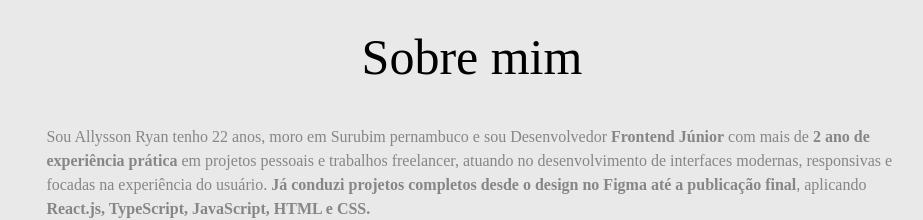
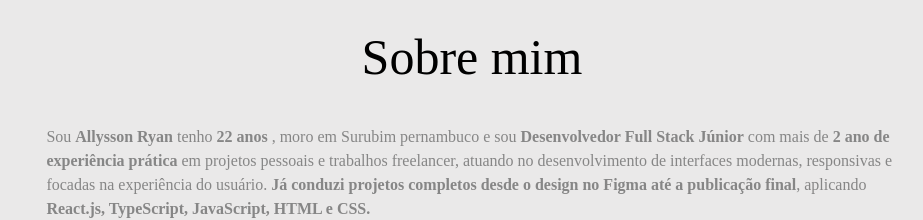
Before and after one commit to Allysson-ryan/Interface-MeuPortifolio-Pessoal-2.0-, a React (Vite) app: page / in a window 1280 px wide. Shown: the part 920-1140 px from the top of the page, without its empty margins (168-1091 px from the left). Built offline with nearby package versions, Linux system fonts and the light colour scheme; no server answers; a web font is replaced by a local one.

Commit message:
Revise AboutSection introduction text
Updated personal introduction in AboutSection component to reflect new title and experience.

```diff
--- a/src/Sections/AboutSection.tsx
+++ b/src/Sections/AboutSection.tsx
@@ -17,7 +17,7 @@ const AboutSection = () => {
         <Title className="text-fourth">Sobre mim</Title>
 
         <p className=" font-secondary text-fifth max-sm:text-[14px] text-[16px] w-[70%] mt-[30px]">
-          Sou Allysson Ryan tenho 22 anos, moro em Surubim pernambuco e sou Desenvolvedor <strong>Frontend Júnior</strong> com mais de <strong>2 ano de experiência prática</strong>  em projetos pessoais e trabalhos freelancer,
+          Sou <strong>Allysson Ryan</strong> tenho <strong>22 anos</strong> , moro em Surubim pernambuco e sou <strong>Desenvolvedor Full Stack Júnior</strong> com mais de <strong>2 ano de experiência prática</strong>  em projetos pessoais e trabalhos freelancer,
 atuando no desenvolvimento de interfaces modernas, responsivas e focadas na experiência do usuário. <strong>Já conduzi projetos
 completos desde o design no Figma até a publicação final</strong>, aplicando <strong>React.js, TypeScript, JavaScript, HTML e CSS.</strong>
           <br></br>
```
